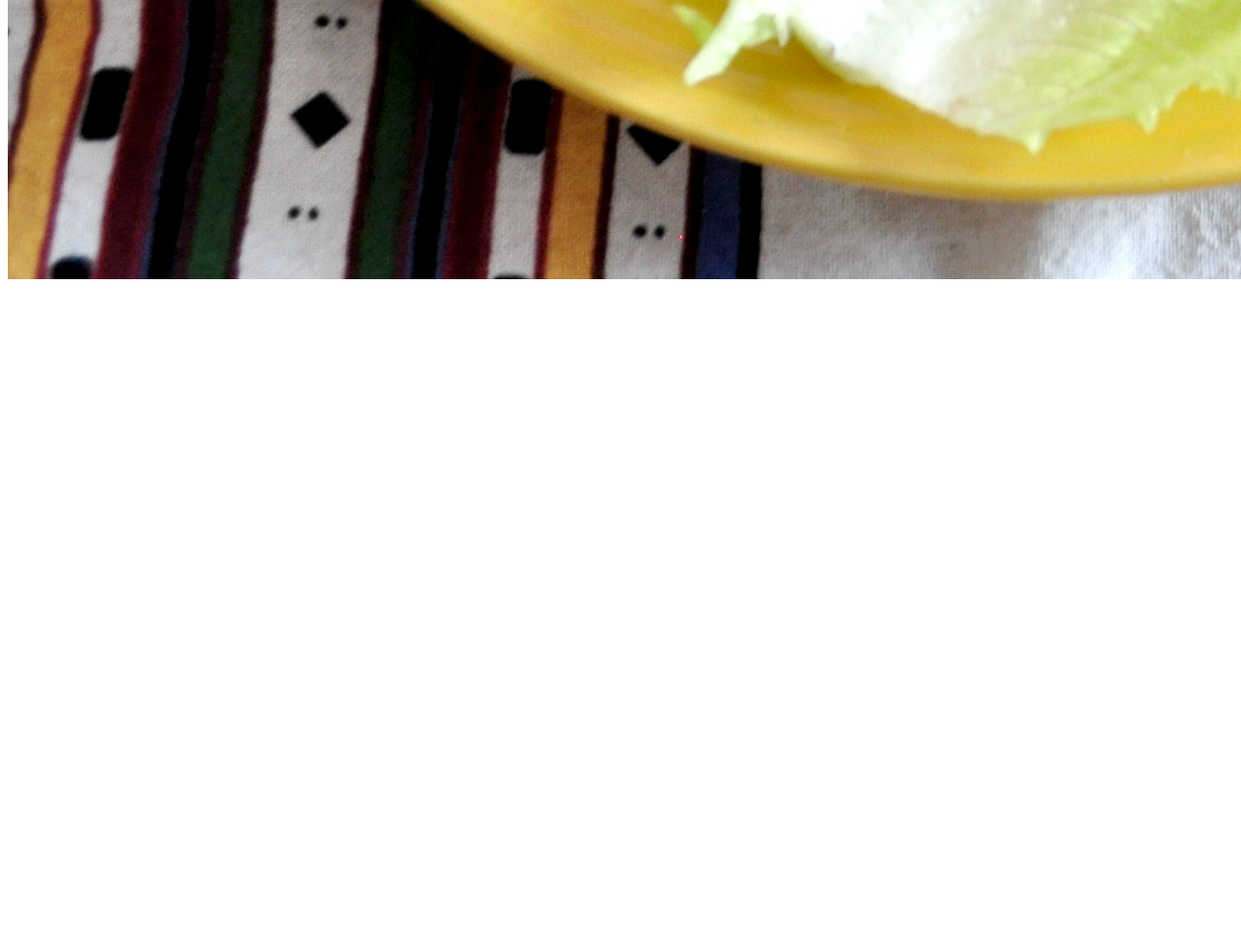
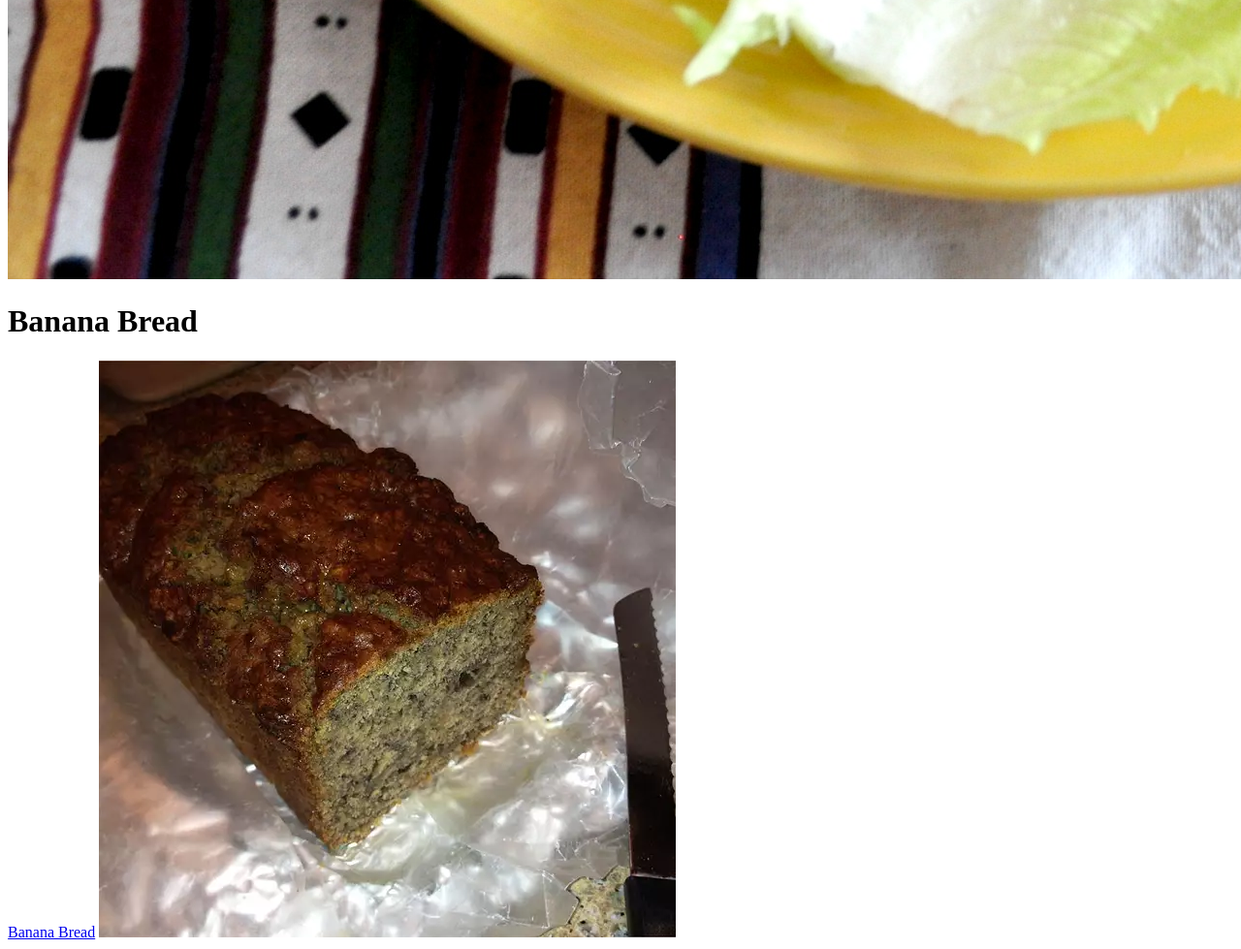
Before and after one commit to Mkemlis/odin-recipes, a plain HTML site: page index.html in a window 1280 px wide. Shown: the part 2192-3171 px from the top of the page at 97% size. Before the commit the page ends 2492 px from the top, so only its background shows below. Drawn offline with Linux system fonts and the light colour scheme.

Commit message:
add banana bread link

```diff
--- a/index.html
+++ b/index.html
@@ -12,5 +12,8 @@
     <h1>Taco Lettuce </h1>
 <a href="./recipes/tacolettuce.html">Taco lettuce</a>
 <img src="images/tacolettuce.jpeg" alt="Amazing taco lettuce recipe from allrecipes">
+    <h1>Banana Bread</h1>
+    <a href="./recipes/bananabread.html"> Banana Bread</a>
+    <img src="images/bananabread.webp" alt="Tasty banana bread from allrecipes dot com"
 </body>
 </html>
```
Also changed, not shown: images/bananabread.webp (added), recipes/bananabread.html (added).
